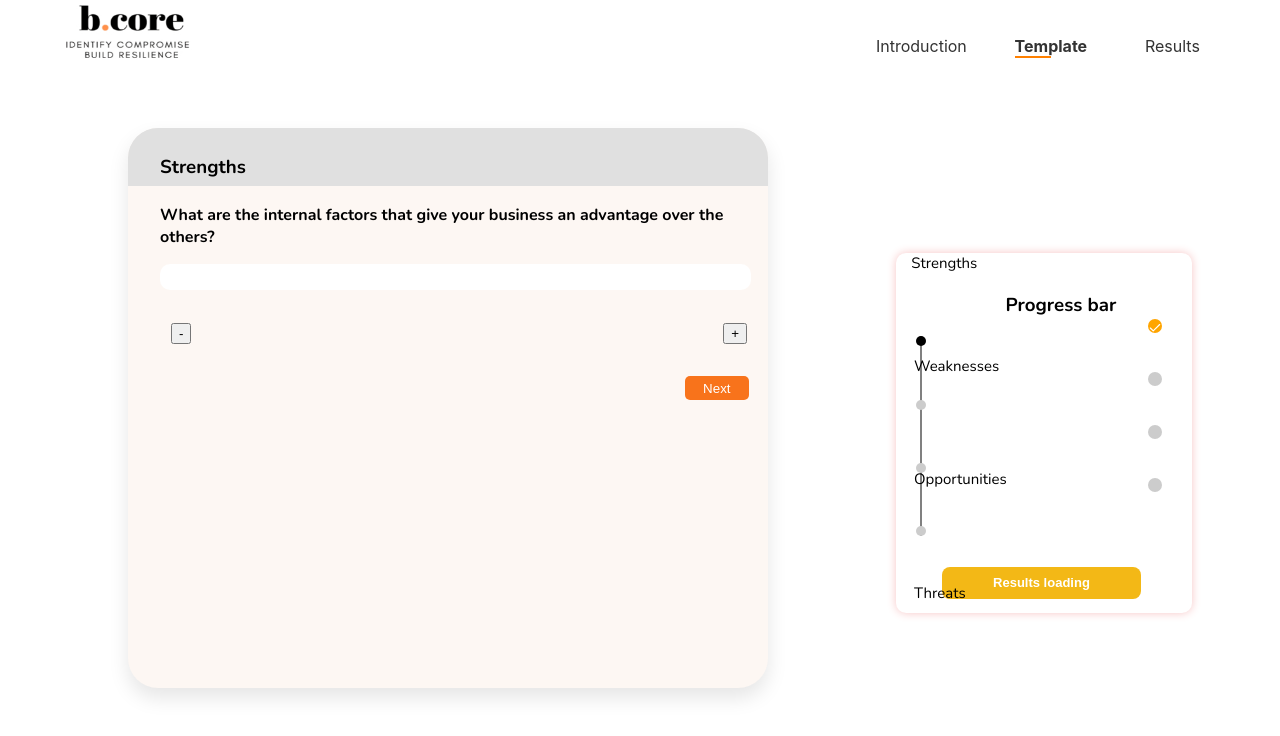
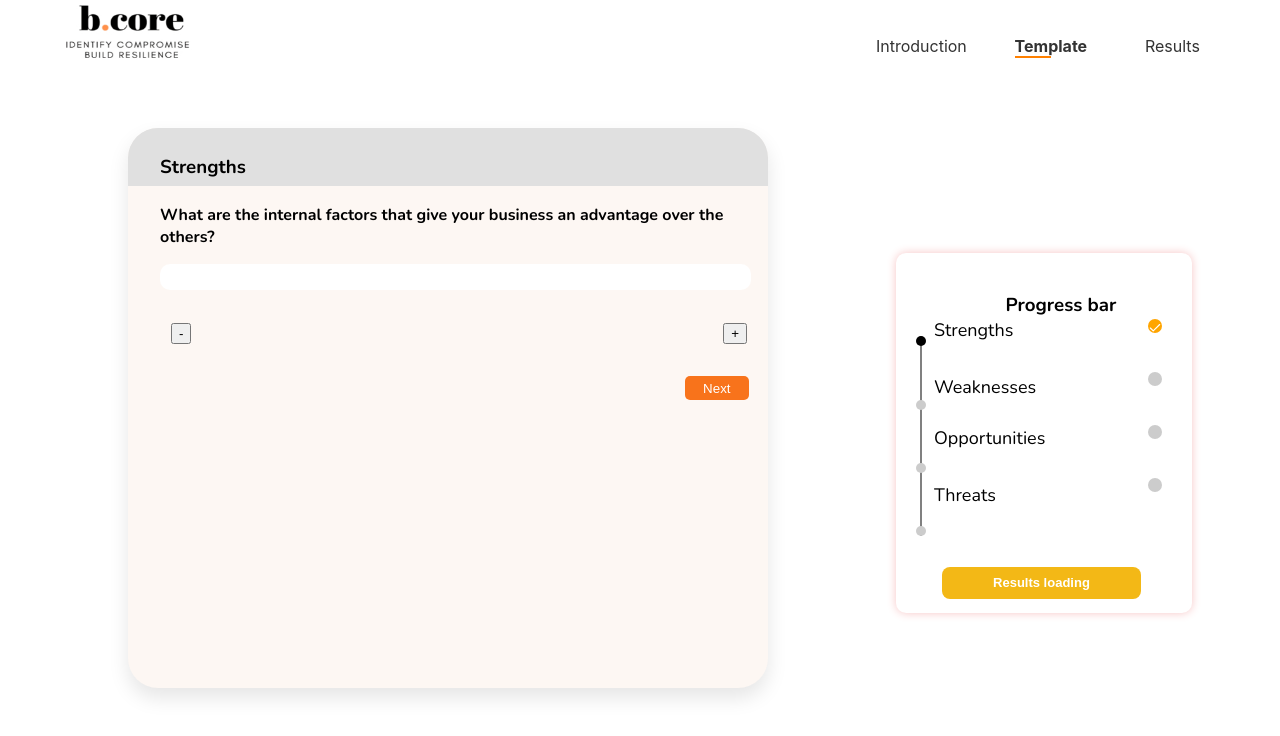
Before and after one commit to mollenwambui/react, a React (Create React App) app: page /user-guide in a window 1280 px wide. Shown: the top 736 px of the page. Built offline with nearby package versions, Linux system fonts and the light colour scheme.

Commit message:
lenovo media query

```diff
--- a/src/components/UserJourney.css
+++ b/src/components/UserJourney.css
@@ -505,27 +505,31 @@ margin-left: -3%;  }
   }
 
 .stren {
-    position: static;
+  position: absolute;
   top: 18%;
-    left: 15px;
-    font-size: 15px;
-margin-left: -3%;  }
+  left: 20px;
+  font-size: 18px;
+}
 
 .weak {
-    position: static;
-    font-size: 15px;
-    margin-bottom: 10px; /* Add spacing */
+  position: absolute;
+  top: 34%;
+  left: 20px;
+  font-size: 18px;
 }
 
 .oppo {
-    position: static;
-    font-size: 15px;
-    margin-bottom: 10px; /* Add spacing */
+  position: absolute;
+  top: 48%;
+  left: 20px;
+  font-size: 18px;
 }
 
-  .threa {
-    position: static;
-    font-size: 15px;
-    margin-bottom: 10px; /* Add spacing */
+.threa{
+  position: absolute;
+  top: 64%;
+  left: 20px;
+  font-size: 18px;
 }
+
 }
```
Lines whose indentation alone changed are shown as unchanged.
